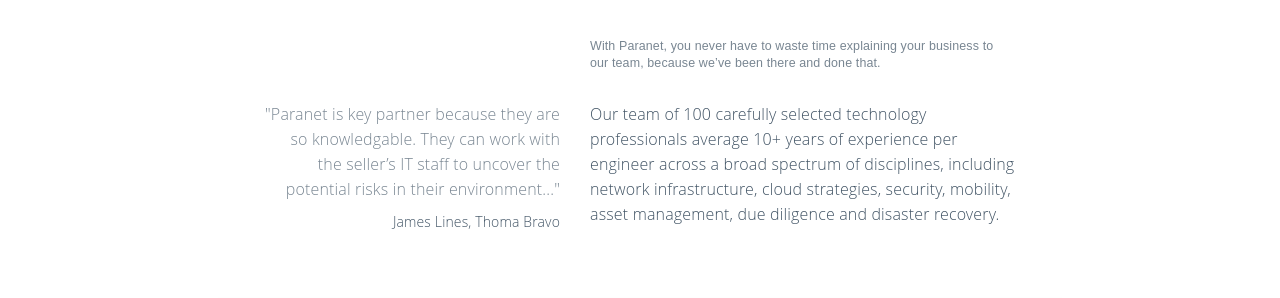
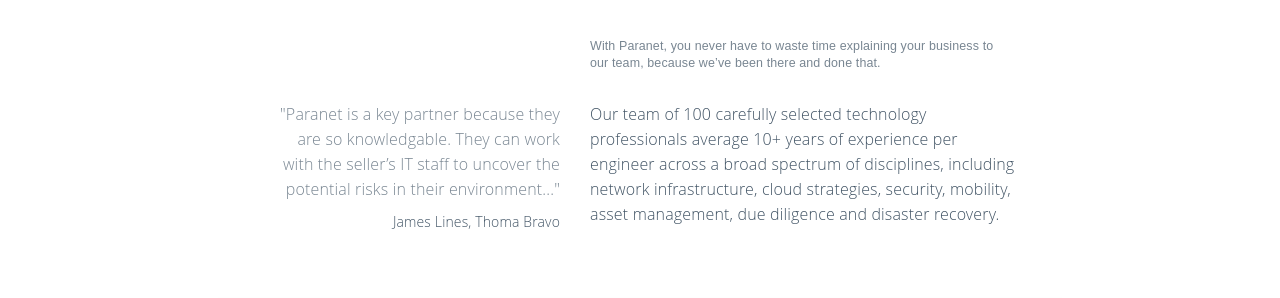
Before and after one commit to paranet/paranet.github.io, a Jekyll site: the page built from industry/private_equity.html, in a window 1280 px wide and 900 px high. Shown: the part 272-570 px from the top of the window. Built offline with Jekyll 4.4.1, drawn with Linux system fonts in a browser that asks for light colours; some web fonts are replaced.

Commit message:
updated quote

```diff
--- a/industry/private_equity.html
+++ b/industry/private_equity.html
@@ -24,7 +24,7 @@
             </div>
             <div class="row m-t-20">
               <div class="col-sm-5 text-right sm-text-left">
-                <p class="hint-text">"Paranet is key partner because
+                <p class="hint-text">"Paranet is a key partner because
 they are so knowledgable. They
 can work with the seller’s IT
 staff to uncover the potential
```
